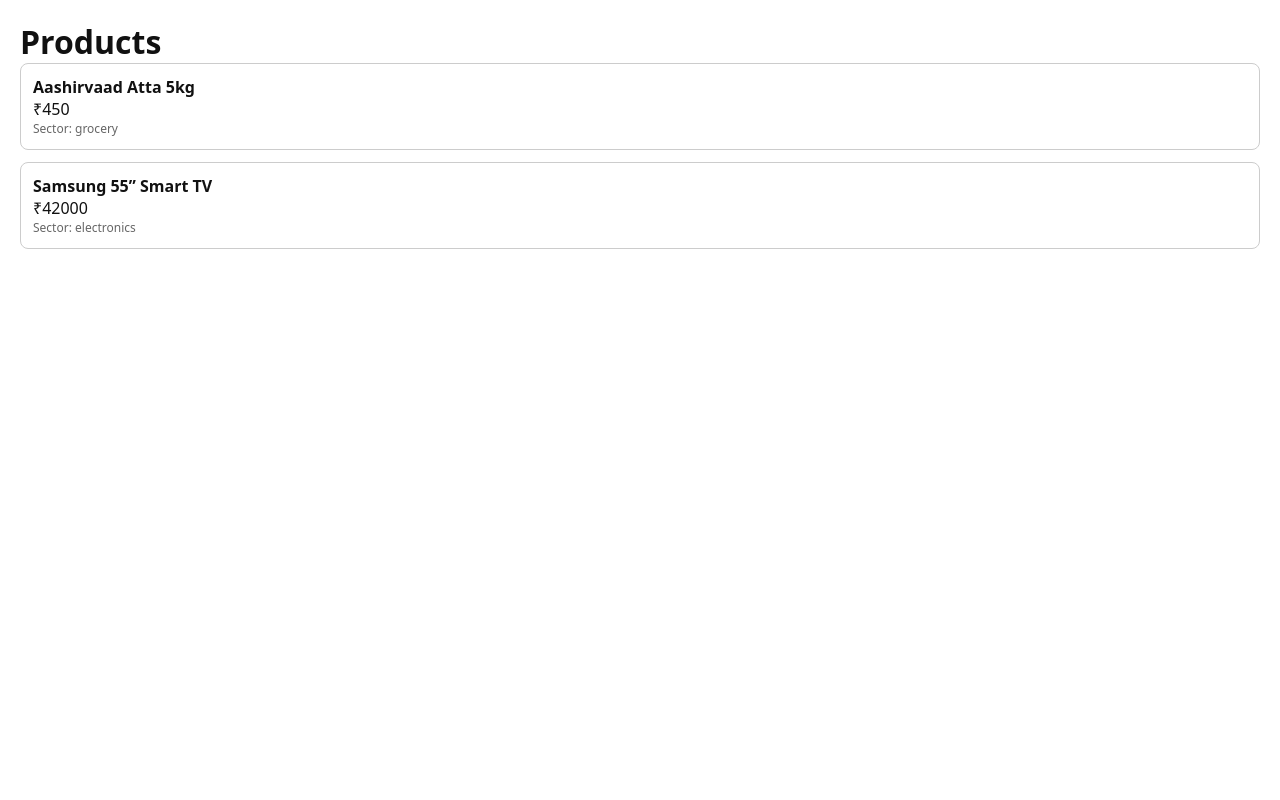
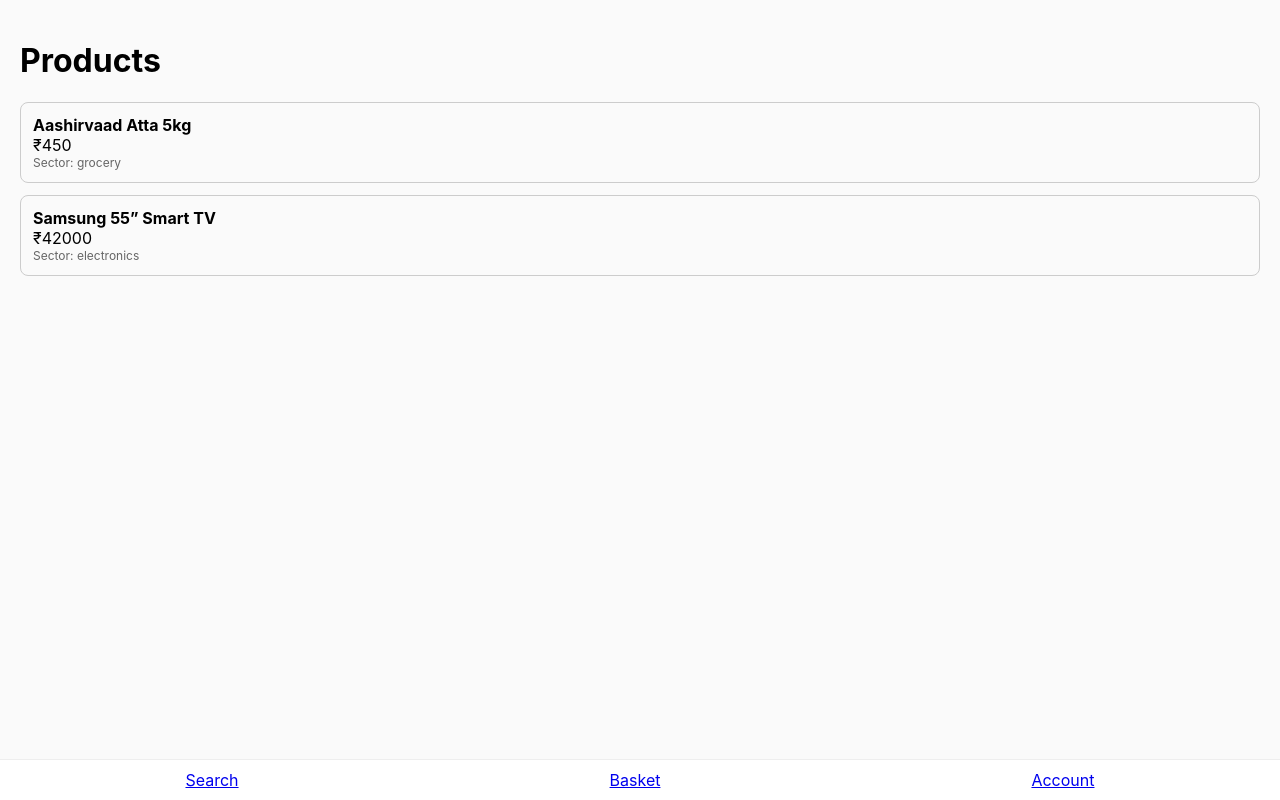
Before and after one commit to prashanthrangineni-sketch/pranix-witness-ui, a Next.js app: page / in a window 1280 px wide. Built offline with nearby package versions, Linux system fonts and the light colour scheme.

Commit message:
Update layout.tsx

```diff
--- a/app/layout.tsx
+++ b/app/layout.tsx
@@ -1,18 +1,32 @@
-import "./globals.css";
+import type { Metadata } from 'next'
+import BottomNav from './components/BottomNav'
 
-export const metadata = {
-  title: "Pranix Witness",
-  description: "Pranix AI Labs Sovereign Witness System"
-};
+export const metadata: Metadata = {
+  title: 'Cart2Save',
+  description: 'Neutral price discovery and basket platform'
+}
 
 export default function RootLayout({
   children,
 }: {
-  children: React.ReactNode;
+  children: React.ReactNode
 }) {
   return (
     <html lang="en">
-      <body>{children}</body>
+      <body
+        style={{
+          margin: 0,
+          paddingBottom: '72px', // space for bottom nav
+          fontFamily:
+            '-apple-system, BlinkMacSystemFont, Segoe UI, Roboto, Helvetica, Arial, sans-serif',
+          backgroundColor: '#fafafa',
+        }}
+      >
+        {children}
+
+        {/* Persistent Bottom Navigation */}
+        <BottomNav />
+      </body>
     </html>
-  );
+  )
 }
```
